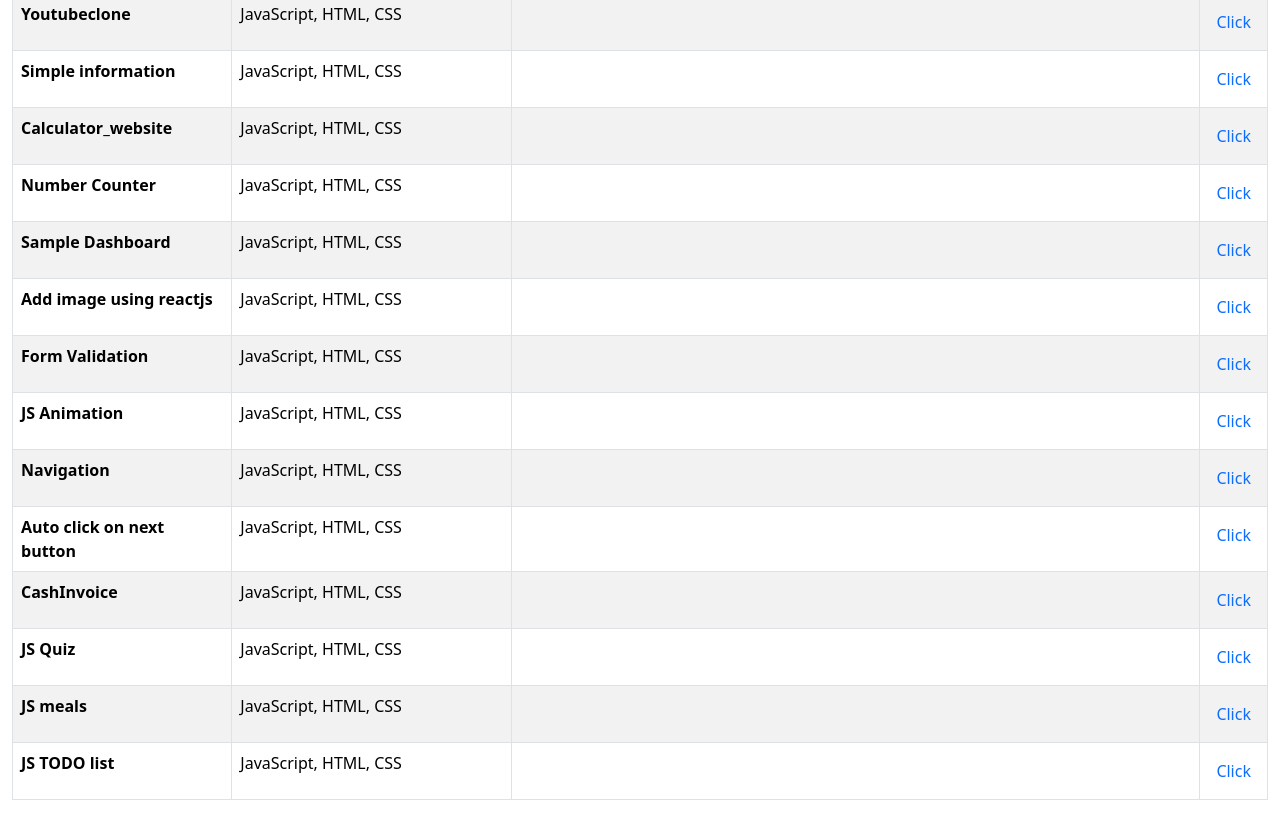
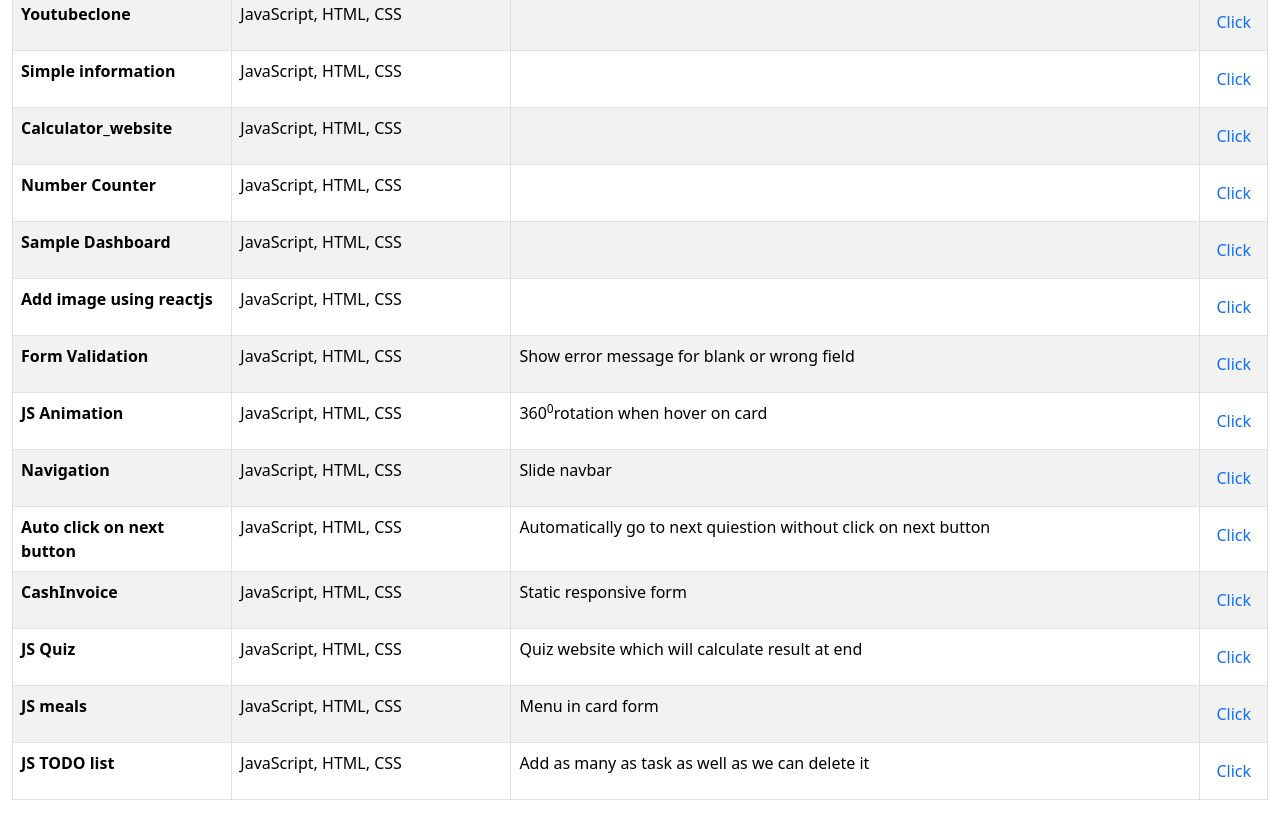
Before and after one commit to utpanna-pradhan/project_Deploy_links, a plain HTML site: page index.html in a window 1280 px wide. Shown: the part 1050-1866 px from the top of the page. Drawn offline with nearby package versions, Linux system fonts and the light colour scheme.

Commit message:
add description

```diff
--- a/index.html
+++ b/index.html
@@ -47,7 +47,7 @@
             <tr>
               <td><strong>Heartitout Blog page</strong></td>
               <td>ReactJS, CSS, Bootstrap</td>
-              <td></td>
+              <td>Fully responsive blog ,categorized on basis of different mental health issue</td>
               <td class="p-3">
                 <a href="https://heartitout.in/blogs/" target="_blank"
                   class="text-decoration-none">Click</a>
@@ -56,7 +56,7 @@
             <tr>
               <td><strong>Happymind recco engine</strong></td>
               <td>Vue.js, Bootstrap, Firebase</td>
-              <td></td>
+              <td>Recommend therapist on basis of user input</td>
               <td class="p-3">
                 <a href="https://happyminds.in/therapist-recommendation/"
                   target="_blank" class="text-decoration-none">Click</a>
@@ -236,7 +236,7 @@
             <tr>
               <td><strong>Form Validation</strong></td>
               <td>JavaScript, HTML, CSS</td>
-              <td></td>
+              <td>Show error message for blank or wrong field</td>
               <td class="p-3">
                 <a href="https://utpanna-pradhan.github.io/Formvalidation/"
                   target="_blank" class="text-decoration-none">Click</a>
@@ -245,7 +245,7 @@
             <tr>
               <td><strong>JS Animation</strong></td>
               <td>JavaScript, HTML, CSS</td>
-              <td></td>
+              <td>360<sup>0</sup>rotation when hover on card</td>
               <td class="p-3">
                 <a href="https://utpanna-pradhan.github.io/JS_animation/"
                   target="_blank" class="text-decoration-none">Click</a>
@@ -254,7 +254,7 @@
             <tr>
               <td><strong>Navigation</strong></td>
               <td>JavaScript, HTML, CSS</td>
-              <td></td>
+              <td>Slide navbar</td>
               <td class="p-3">
                 <a href="https://utpanna-pradhan.github.io/Navigation/"
                   target="_blank" class="text-decoration-none">Click</a>
@@ -263,7 +263,7 @@
             <tr>
               <td><strong>Auto click on next button</strong></td>
               <td>JavaScript, HTML, CSS</td>
-              <td></td>
+              <td>Automatically go to next quiestion without click on next button</td>
               <td class="p-3">
                 <a href="https://utpanna-pradhan.github.io/Auto_clickbtn/"
                   target="_blank" class="text-decoration-none">Click</a>
@@ -272,7 +272,7 @@
             <tr>
               <td><strong>CashInvoice</strong></td>
               <td>JavaScript, HTML, CSS</td>
-              <td></td>
+              <td>Static responsive form</td>
               <td class="p-3">
                 <a href="https://utpanna-pradhan.github.io/cashInvoice/"
                   target="_blank" class="text-decoration-none">Click</a>
@@ -281,7 +281,7 @@
             <tr>
               <td><strong>JS Quiz</strong></td>
               <td>JavaScript, HTML, CSS</td>
-              <td></td>
+              <td>Quiz website which will calculate result at end</td>
               <td class="p-3">
                 <a href="https://utpanna-pradhan.github.io/jS_Quiz/"
                   target="_blank" class="text-decoration-none">Click</a>
@@ -290,16 +290,16 @@
             <tr>
               <td><strong>JS meals</strong></td>
               <td>JavaScript, HTML, CSS</td>
-              <td></td>
+              <td>Menu in card form</td>
               <td class="p-3">
-                <a href="https://github.com/utpanna-pradhan/JS_meals.git"
+                <a href="https://utpanna-pradhan.github.io/JS_meals/"
                   target="_blank" class="text-decoration-none">Click</a>
               </td>
             </tr>
             <tr>
               <td><strong>JS TODO list</strong></td>
               <td>JavaScript, HTML, CSS</td>
-              <td></td>
+              <td>Add as many as task as well as we can delete it</td>
               <td class="p-3">
                 <a href="https://utpanna-pradhan.github.io/JS_todo_list/"
                   target="_blank" class="text-decoration-none">Click</a>
```
